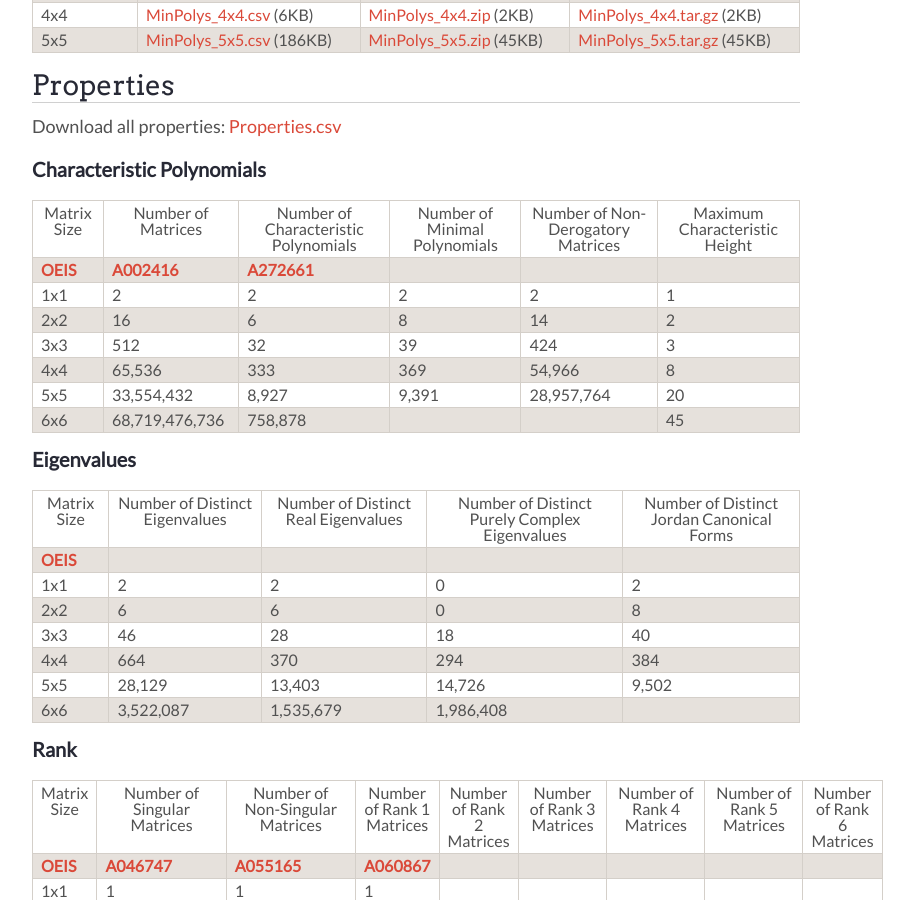
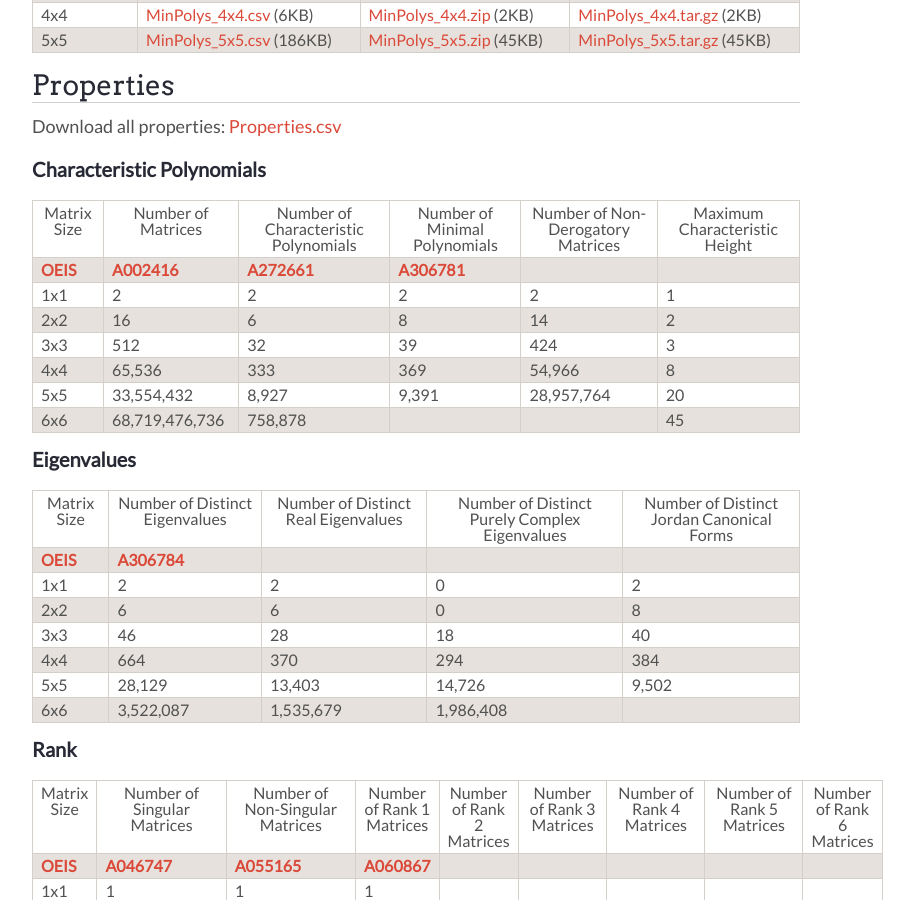
Before and after one commit to BohemianMatrices/BohemianMatrices, a Jekyll site: the page built from cpdb/unstructured/unstructured_0_1.md, in a window 1280 px wide and 900 px high, scrolled down 973 px. Shown: the whole window, without its empty margins (224-1138 px from the left). Built offline with Jekyll 4.4.1, drawn with Linux system fonts in a browser that asks for light colours; nearby versions of some CDN libraries.

Commit message:
Added new OEIS sequences

```diff
--- a/cpdb/unstructured/unstructured_0_1.md
+++ b/cpdb/unstructured/unstructured_0_1.md
@@ -47,7 +47,7 @@ Download all properties: <a href="http://cpdb.bohemianmatrices.com/Unstructured/
 
 | Matrix Size | Number of Matrices | Number of Characteristic Polynomials | Number of Minimal Polynomials | Number of Non-Derogatory Matrices | Maximum Characteristic Height |
 | --- | --- | --- | --- | --- | --- |
-| [__OEIS__](https://oeis.org/) | [__A002416__](https://oeis.org/A002416) | [__A272661__](https://oeis.org/A272661) | | | |
+| [__OEIS__](https://oeis.org/) | [__A002416__](https://oeis.org/A002416) | [__A272661__](https://oeis.org/A272661) | [__A306781__](https://oeis.org/A306781) | | |
 | 1x1 | 2 | 2 | 2 | 2 | 1 |
 | 2x2 | 16 | 6 | 8 | 14 | 2 |
 | 3x3 | 512 | 32 | 39 | 424 | 3 |
@@ -59,7 +59,7 @@ Download all properties: <a href="http://cpdb.bohemianmatrices.com/Unstructured/
 
 | Matrix Size | Number of Distinct Eigenvalues | Number of Distinct Real Eigenvalues | Number of Distinct Purely Complex Eigenvalues | Number of Distinct Jordan Canonical Forms |
 | --- | --- | --- | --- | --- |
-| [__OEIS__](https://oeis.org/) | | | | |
+| [__OEIS__](https://oeis.org/) | [__A306784__](https://oeis.org/A306784) | | | |
 | 1x1 | 2 | 2 | 0 | 2 |
 | 2x2 | 6 | 6 | 0 | 8 |
 | 3x3 | 46 | 28 | 18 | 40 |
```
Also changed, not shown: cpdb/unstructured/unstructured_0_1_2.md (+1 -1 lines), cpdb/unstructured/unstructured_n1_1.md (+1 -1 lines).
